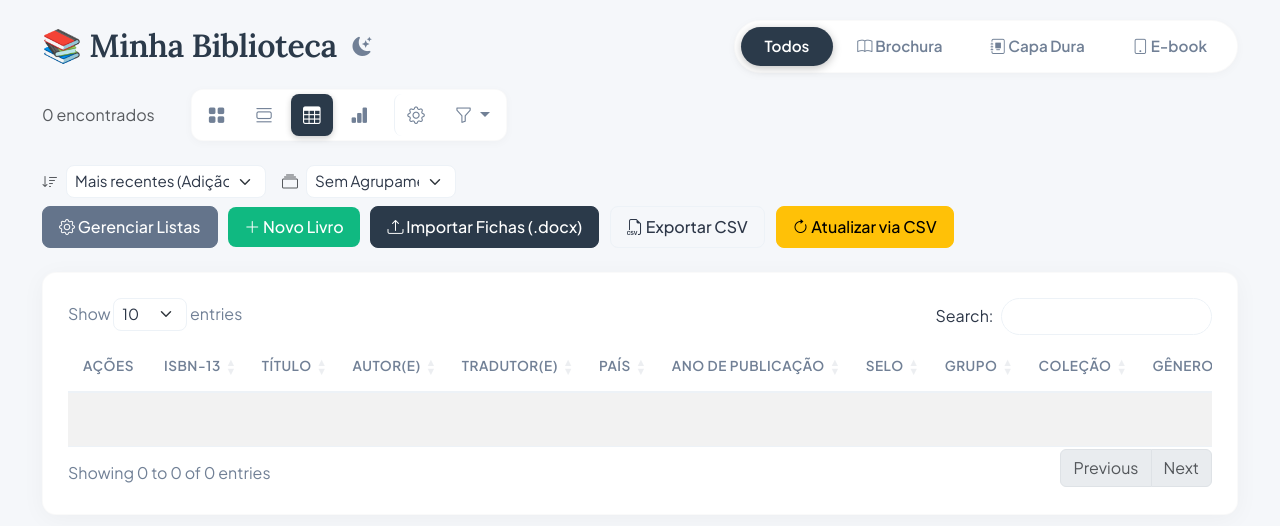
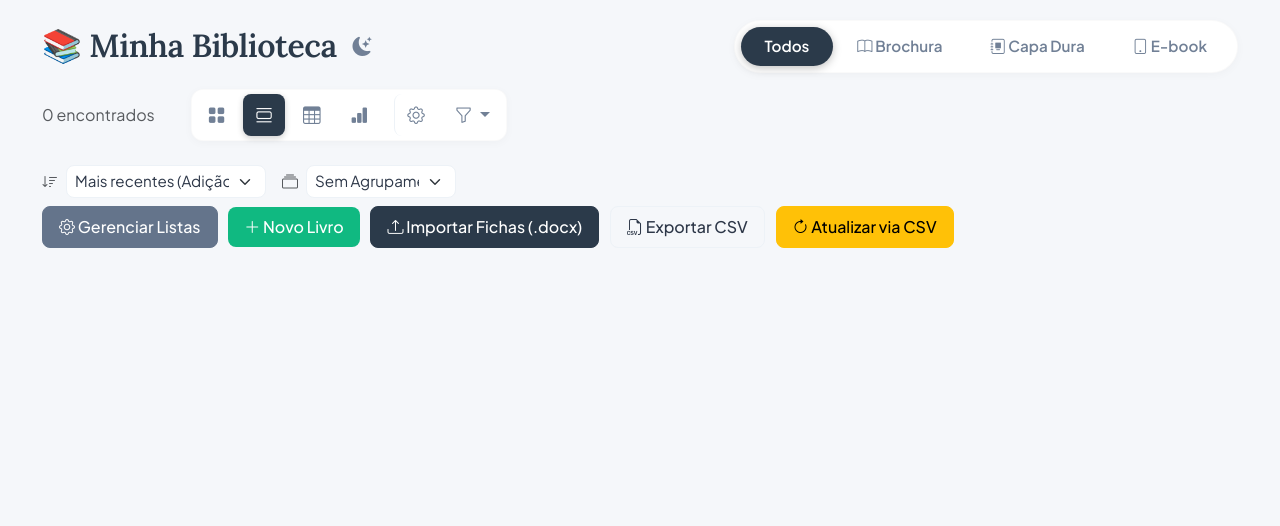
Before and after one commit to Nandho10/bibliotecaweb, a Flask app: page / in a window 1280 px wide. Shown: the top 526 px of the page. Run offline with Flask 3, Linux system fonts and the light colour scheme; lists and menus that the app fills with data are empty; some libraries are stand-ins or nearby versions.

Commit message:
Definir Cards como visualização padrão

```diff
--- a/templates/index.html
+++ b/templates/index.html
@@ -177,8 +177,8 @@
 
             <div class="view-toggles" id="viewToggles">
                 <button class="btn" data-view="covers" title="Visualização em Capas"><i class="bi bi-grid-fill"></i></button>
-                <button class="btn" data-view="cards" title="Visualização em Cards"><i class="bi bi-view-list"></i></button>
-                <button class="btn active" data-view="table" title="Visualização em Tabela"><i class="bi bi-table"></i></button>
+                <button class="btn active" data-view="cards" title="Visualização em Cards"><i class="bi bi-view-list"></i></button>
+                <button class="btn" data-view="table" title="Visualização em Tabela"><i class="bi bi-table"></i></button>
                 <button class="btn" data-view="stats" title="Estatísticas"><i class="bi bi-bar-chart-fill"></i></button>
                 <button class="btn border-start ms-2" onclick="openColumnsModal()" title="Configurar Colunas da Tabela"><i class="bi bi-gear"></i></button>
                 <div class="dropdown d-inline-block">
@@ -244,11 +244,11 @@
     </div>
 
 
-    <div id="cardsContainer" class="row g-4 card-view" style="display: none;"></div>
+    <div id="cardsContainer" class="row g-4 card-view"></div>
     <div id="coversContainer" class="row g-3 cover-view" style="display: none;"></div>
     <div id="statsContainer" class="row g-4 p-2" style="display: none;"></div>
 
-    <div class="table-responsive" id="tableContainer">
+    <div class="table-responsive" id="tableContainer" style="display: none;">
         <table id="booksTable" class="table table-striped table-hover" style="width:100%">
             <thead>
                 <tr>
@@ -722,7 +722,7 @@
         initColumnsSettings();
     });
 
-    let currentView = 'table';
+    let currentView = 'cards';
     let currentFilter = 'all';
     let statusFilter = 'all';
     let allBooksData = [];
```
